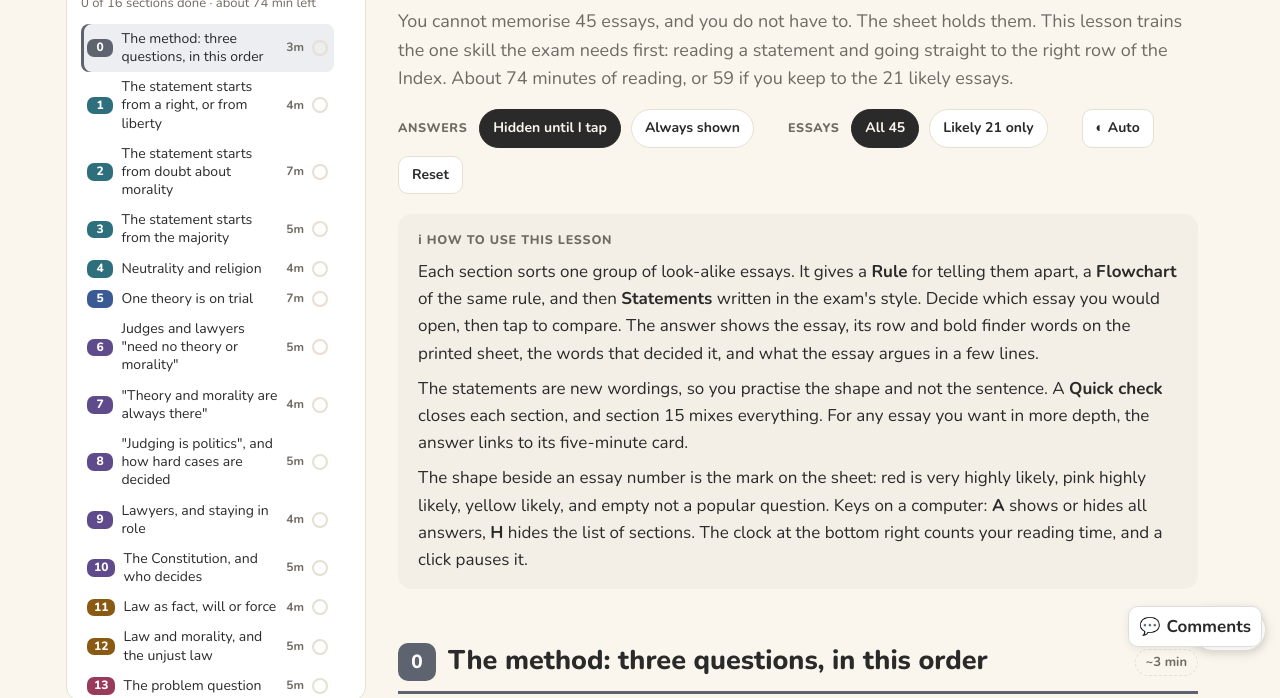
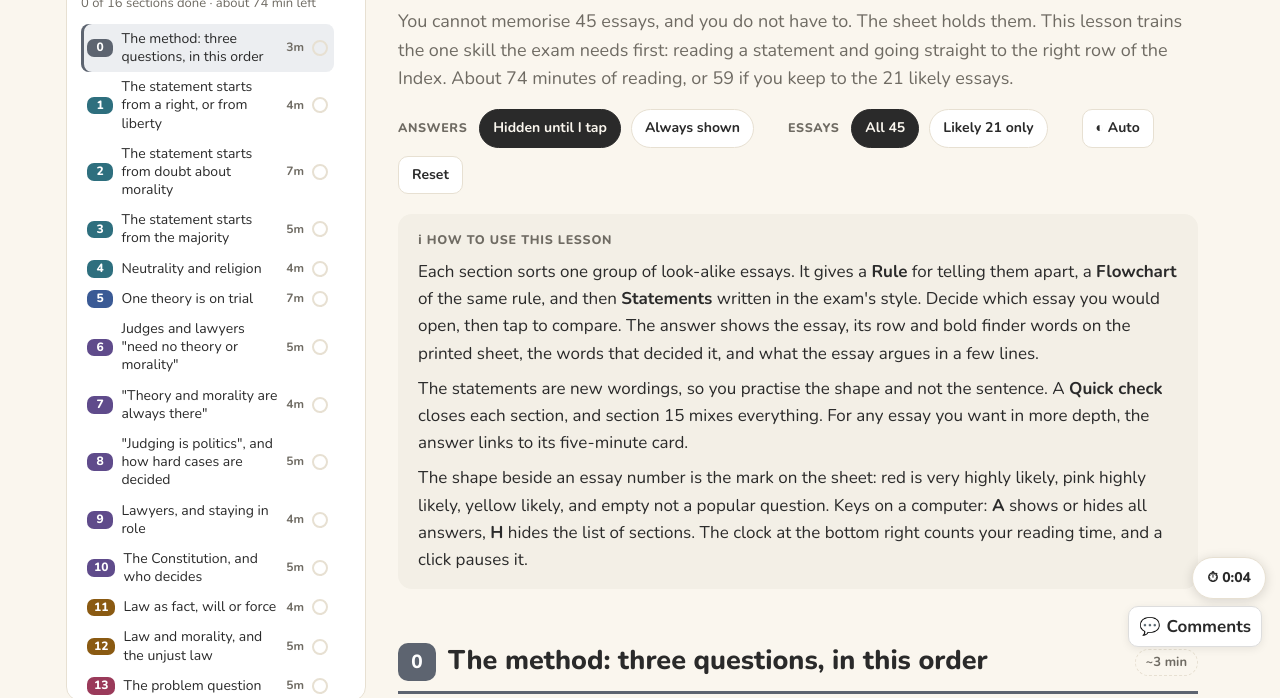
Before and after one commit to LPAtesting/603, a plain HTML site: page essays/one-hour.html in a window 1280 px wide. Shown: the part 135-833 px from the top of the page. Drawn offline with nearby package versions, Linux system fonts and the light colour scheme.

Commit message:
Essay finder in one hour: move the reading clock clear of the Comments button
Co-Authored-By: Claude Fable 5.2 <noreply@anthropic.com>

```diff
--- a/essays/one-hour.html
+++ b/essays/one-hour.html
@@ -62,7 +62,8 @@ main{min-width:0;max-width:800px}
 .rail-off .showrail{display:block}
 .rail-off .rail{display:none}
 .rail-off .wrap{grid-template-columns:minmax(0,1fr);max-width:832px}
-.clock{position:fixed;right:14px;bottom:14px;z-index:50;padding:9px 14px;border:1px solid var(--rule);border-radius:999px;background:var(--sheet);color:var(--ink);font:inherit;font-size:14px;font-weight:800;box-shadow:0 2px 12px rgba(0,0,0,.14);cursor:pointer;font-variant-numeric:tabular-nums}
+/* sits above the site's Comments button, which owns the bottom right corner */
+.clock{position:fixed;right:14px;bottom:66px;z-index:50;padding:9px 14px;border:1px solid var(--rule);border-radius:999px;background:var(--sheet);color:var(--ink);font:inherit;font-size:14px;font-weight:800;box-shadow:0 2px 12px rgba(0,0,0,.14);cursor:pointer;font-variant-numeric:tabular-nums}
 .clock.paused{color:var(--soft)}
 
 .eyebrow{margin:0;color:var(--teal);font-size:12.5px;font-weight:800;letter-spacing:.07em;text-transform:uppercase}
```
